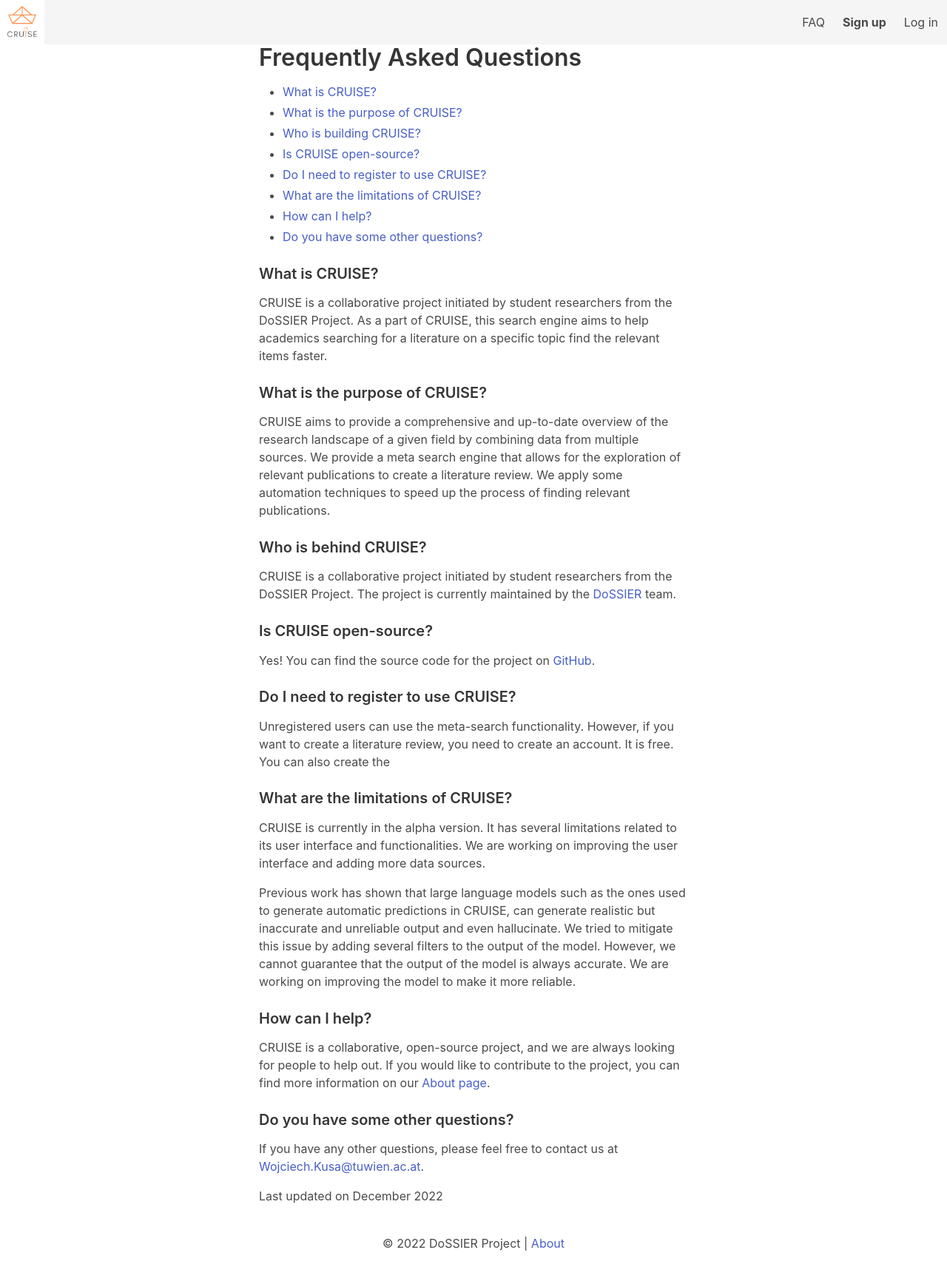
After one commit to ProjectDossier/cruise-screening, a Django app: page /faq/ in a window 1280 px wide. The commit adds this page. Shown: the whole page at 74% size. Run offline with Django 3.2, Linux system fonts and the light colour scheme; parts of the project's set-up code (start-up, migrations or seed data) failed here and were passed over.

Commit message:
feat(faq): add a simple FAQ page

```diff
--- a/src/cruise_literature/home/urls.py
+++ b/src/cruise_literature/home/urls.py
@@ -6,4 +6,5 @@ urlpatterns = [
     path("", views.home, name="home"),
     path("index", views.home, name="index"),
     path("about/", views.about, name="about"),
+    path("faq/", views.faq, name="faq"),
 ]
--- a/src/cruise_literature/home/views.py
+++ b/src/cruise_literature/home/views.py
@@ -32,3 +32,14 @@ def about(request):
             request,
             "home/about.html",
         )
+
+
+def faq(request):
+    """
+    FAQ page
+    """
+    if request.method == "GET":
+        return render(
+            request,
+            "home/faq.html",
+        )
--- a/src/cruise_literature/templates/_base_templates/_header.html
+++ b/src/cruise_literature/templates/_base_templates/_header.html
@@ -65,6 +65,9 @@
     {% endif %}
     <div class="navbar-menu" id="userMenu">
         <div class="navbar-end">
+            <a href="{% url 'faq' %}" class="navbar-item">
+                FAQ
+            </a>
             {% if user.is_authenticated %}
                 <div class="navbar-item has-dropdown is-hoverable">
                     <a href="{% url 'user_profile' %}" class="navbar-link">
--- /dev/null
+++ b/src/cruise_literature/templates/home/faq.html
@@ -0,0 +1,61 @@
+{% extends "_base_templates/_base.html" %}
+{% load static %}
+{% block content %}
+
+    <article class="about content">
+        <div class="about__text">
+            <h1 class="is-size-3">Frequently Asked Questions</h1>
+            <ul>
+                <li><a href="#what-is-cruise">What is CRUISE?</a></li>
+                <li><a href="#cruise-purpose">What is the purpose of CRUISE?</a></li>
+                <li><a href="#cruise-who">Who is building CRUISE?</a></li>
+                <li><a href="#cruise-open-source">Is CRUISE open-source?</a></li>
+                <li><a href="#do-i-need-to-register">Do I need to register to use CRUISE?</a></li>
+                <li><a href="#cruise-limitations">What are the limitations of CRUISE?</a></li>
+                <li><a href="#how-can-i-help">How can I help?</a></li>
+                <li><a href="#other">Do you have some other questions?</a></li>
+            </ul>
+            <h3 class="is-size-5" id="what-is-cruise">What is CRUISE?</h3>
+            <p>CRUISE is a collaborative project initiated by student researchers from the DoSSIER Project.
+                As a part of CRUISE, this search engine aims to help academics searching for a literature on a specific
+                topic find the relevant items faster.</p>
+
+            <h3 class="is-size-5" id="cruise-purpose">What is the purpose of CRUISE?</h3>
+            <p>CRUISE aims to provide a comprehensive and up-to-date overview of the research landscape of a given field
+                by combining data from multiple sources. We provide a meta search engine that allows for the exploration
+                of relevant publications to create a literature review. We apply some automation techniques to speed up
+                the process of finding relevant publications.</p>
+
+            <h3 class="is-size-5" id="cruise-who">Who is behind CRUISE?</h3>
+            <p>CRUISE is a collaborative project initiated by student researchers from the DoSSIER Project.
+                The project is currently maintained by the <a href="https://www.dossier-project.eu/">DoSSIER</a> team.</p>
+
+            <h3 class="is-size-5" id="cruise-open-source">Is CRUISE open-source?</h3>
+            <p>Yes! You can find the source code for the project on
+                <a href="https://github.com/ProjectDossier/cruise-literature">GitHub</a>.</p>
+
+            <h3 class="is-size-5" id="do-i-need-to-register">Do I need to register to use CRUISE?</h3>
+            <p>Unregistered users can use the meta-search functionality. However, if you want to create a literature review,
+            you need to create an account. It is free. You can also create the </p>
+
+            <h3 class="is-size-5" id="cruise-limitations">What are the limitations of CRUISE?</h3>
+            <p>CRUISE is currently in the alpha version. It has several limitations related to its user interface and
+                functionalities. We are working on improving the user interface and adding more data sources.</p>
+            <p>Previous work has shown that large language models such as the ones used to generate automatic predictions
+                in CRUISE, can generate realistic but inaccurate and unreliable output and even hallucinate. We tried to
+                mitigate this issue by adding several filters to the output of the model. However, we cannot guarantee that
+                the output of the model is always accurate. We are working on improving the model to make it more reliable.</p>
+
+            <h3 class="is-size-5" id="how-can-i-help">How can I help?</h3>
+            <p>CRUISE is a collaborative, open-source project, and we are always looking for people to help out. If you would like to
+                contribute to the project, you can find more information on our <a href="{% url 'about' %}">About page</a>.</p>
+
+            <h3 class="is-size-5" id="other">Do you have some other questions?</h3>
+            <p>If you have any other questions, please feel free to contact us at <a
+                    href="mailto:Wojciech.Kusa@tuwien.ac.at">Wojciech.Kusa@tuwien.ac.at</a>.</p>
+            <p>Last updated on December 2022</p>
+        </div>
+    </article>
+
+    {% include "_base_templates/_footer.html" %}
+{% endblock %}
```
